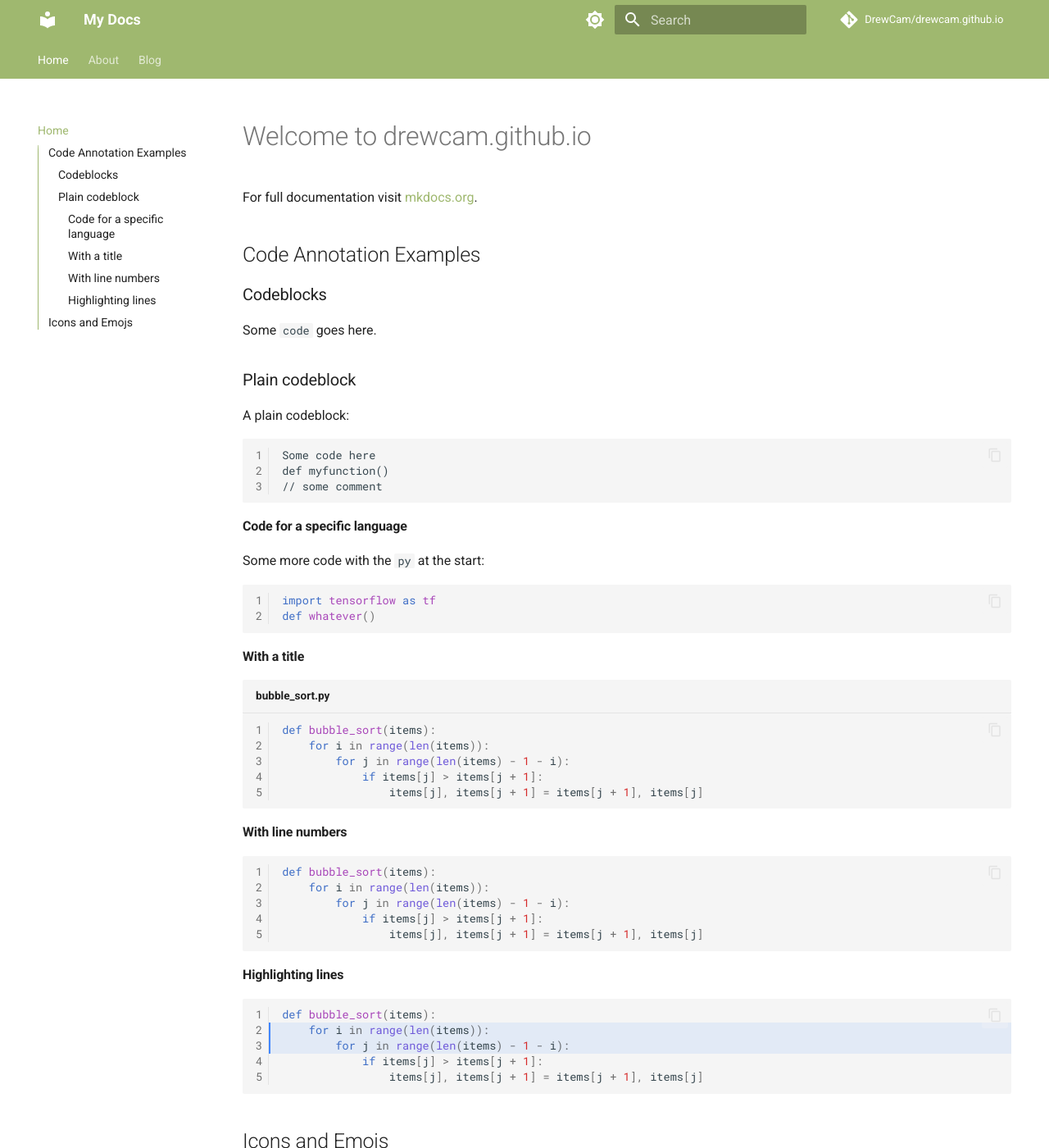
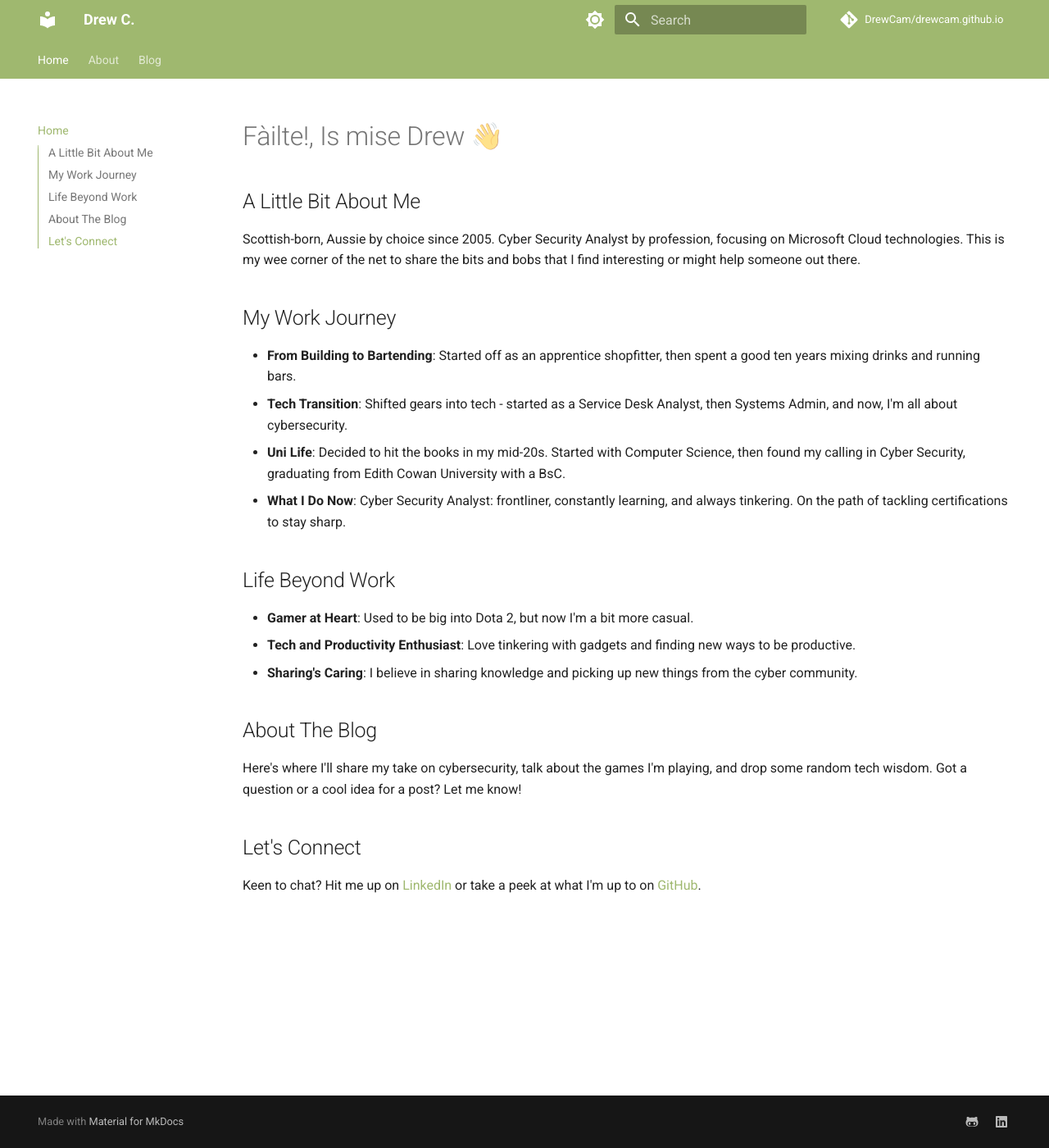
Before and after one commit to DrewCam/drewcam.github.io, an MkDocs documentation site: the page built from docs/index.md, in a window 1280 px wide and 1400 px high. Shown: the whole window at 82% size. Built offline with MkDocs 1.6.1 and Material for MkDocs 9.7.7, drawn with Linux system fonts in a browser that asks for light colours; emoji names are drawn with the system emoji font; comment, search, counter and statistics services are not loaded; old or Windows-style settings are respelled for this version of MkDocs.

Commit message:
homepage, and blog edits

````diff
--- a/docs/index.md
+++ b/docs/index.md
@@ -1,68 +1,27 @@
-# Welcome to drewcam.github.io
 
-For full documentation visit [mkdocs.org](https://www.mkdocs.org).
+# Fàilte!, Is mise Drew 👋
 
-## Code Annotation Examples
+## A Little Bit About Me
 
-### Codeblocks
+Scottish-born, Aussie by choice since 2005. Cyber Security Analyst by profession, focusing on Microsoft Cloud technologies. This is my wee corner of the net to share the bits and bobs that I find interesting or might help someone out there.
 
-Some `code` goes here.
+## My Work Journey
 
-### Plain codeblock
+- **From Building to Bartending**: Started off as an apprentice shopfitter, then spent a good ten years mixing drinks and running bars.
+- **Tech Transition**: Shifted gears into tech - started as a Service Desk Analyst, then Systems Admin, and now, I'm all about cybersecurity.
+- **Uni Life**: Decided to hit the books in my mid-20s. Started with Computer Science, then found my calling in Cyber Security, graduating from Edith Cowan University with a BsC.
+- **What I Do Now**: Cyber Security Analyst: frontliner, constantly learning, and always tinkering. On the path of tackling certifications to stay sharp.
 
-A plain codeblock:
+## Life Beyond Work
 
-```
-Some code here
-def myfunction()
-// some comment
-```
+- **Gamer at Heart**: Used to be big into Dota 2, but now I'm a bit more casual.
+- **Tech and Productivity Enthusiast**: Love tinkering with gadgets and finding new ways to be productive.
+- **Sharing's Caring**: I believe in sharing knowledge and picking up new things from the cyber community.
 
-#### Code for a specific language
+## About The Blog
 
-Some more code with the `py` at the start:
+Here's where I'll share my take on cybersecurity, talk about the games I'm playing, and drop some random tech wisdom. Got a question or a cool idea for a post? Let me know!
 
-``` py
-import tensorflow as tf
-def whatever()
-```
+## Let's Connect
 
-#### With a title
-
-``` py title="bubble_sort.py"
-def bubble_sort(items):
-    for i in range(len(items)):
-        for j in range(len(items) - 1 - i):
-            if items[j] > items[j + 1]:
-                items[j], items[j + 1] = items[j + 1], items[j]
-```
-
-#### With line numbers
-
-``` py linenums="1"
-def bubble_sort(items):
-    for i in range(len(items)):
-        for j in range(len(items) - 1 - i):
-            if items[j] > items[j + 1]:
-                items[j], items[j + 1] = items[j + 1], items[j]
-```
-
-#### Highlighting lines
-
-``` py hl_lines="2 3"
-def bubble_sort(items):
-    for i in range(len(items)):
-        for j in range(len(items) - 1 - i):
-            if items[j] > items[j + 1]:
-                items[j], items[j + 1] = items[j + 1], items[j]
-```
-
-## Icons and Emojs
-
-:smile:
-
-:fontawesome-regular-face-laugh-wink:
-
-:fontawesome-brands-twitter:{ .twitter }
-
-:octicons-heart-fill-24:{ .heart }
+Keen to chat? Hit me up on [LinkedIn](https://www.linkedin.com/in/drew-cam/) or take a peek at what I'm up to on [GitHub](https://github.com/DrewCam).
--- a/mkdocs.yml
+++ b/mkdocs.yml
@@ -1,4 +1,4 @@
-site_name: My Docs
+site_name: Drew C.
 site_url: https://drewcam.github.io
 site_author: Drew C.
 site_description: A personal Docs and Blog site.
@@ -82,4 +82,4 @@ extra:
 nav:
   - Home: index.md
   - About: about.md
-  - Blog: blog\index.md
+  - Blog: blog/index.md
````
Also changed, not shown: docs/blog/posts/hello-world.md (+6 -6 lines).
